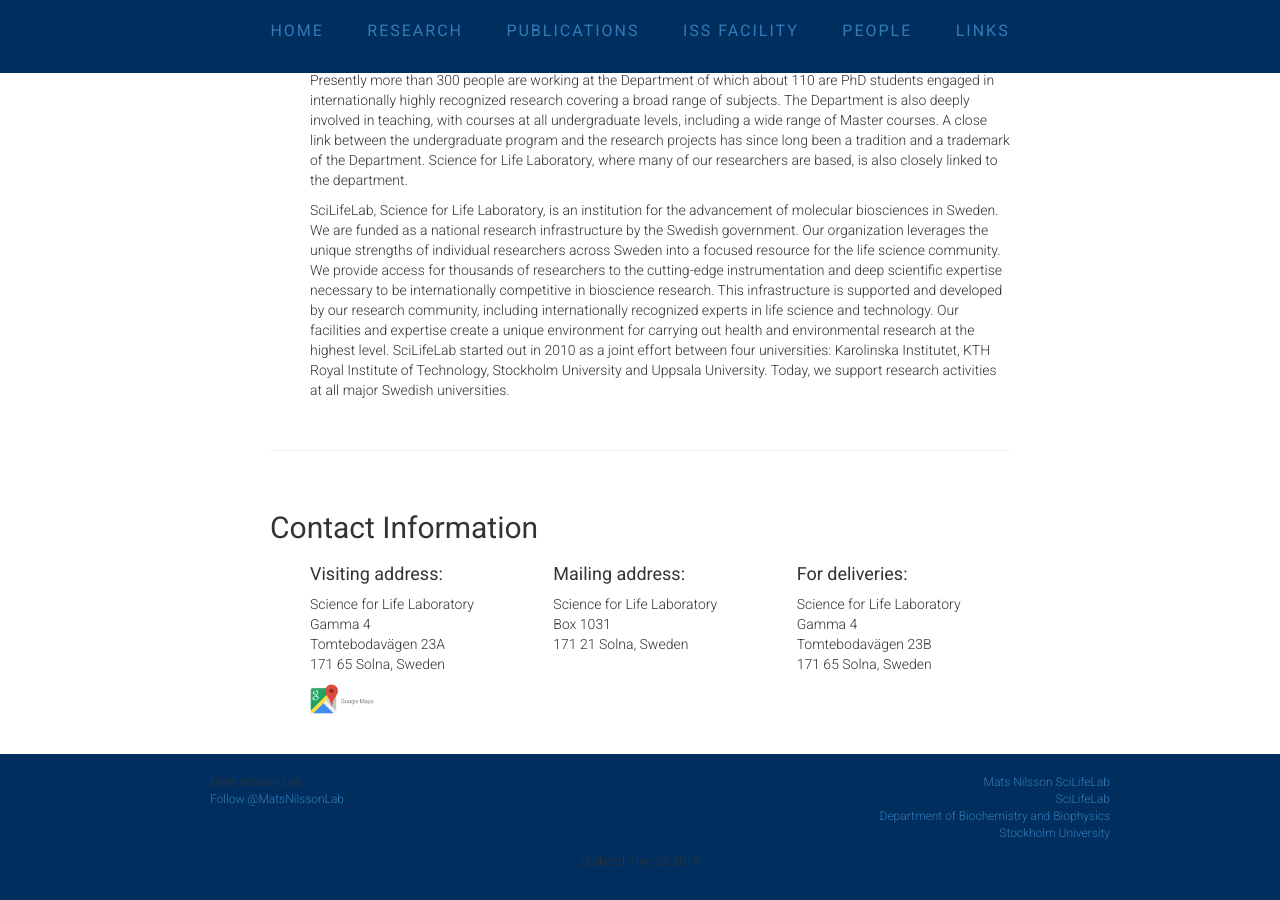
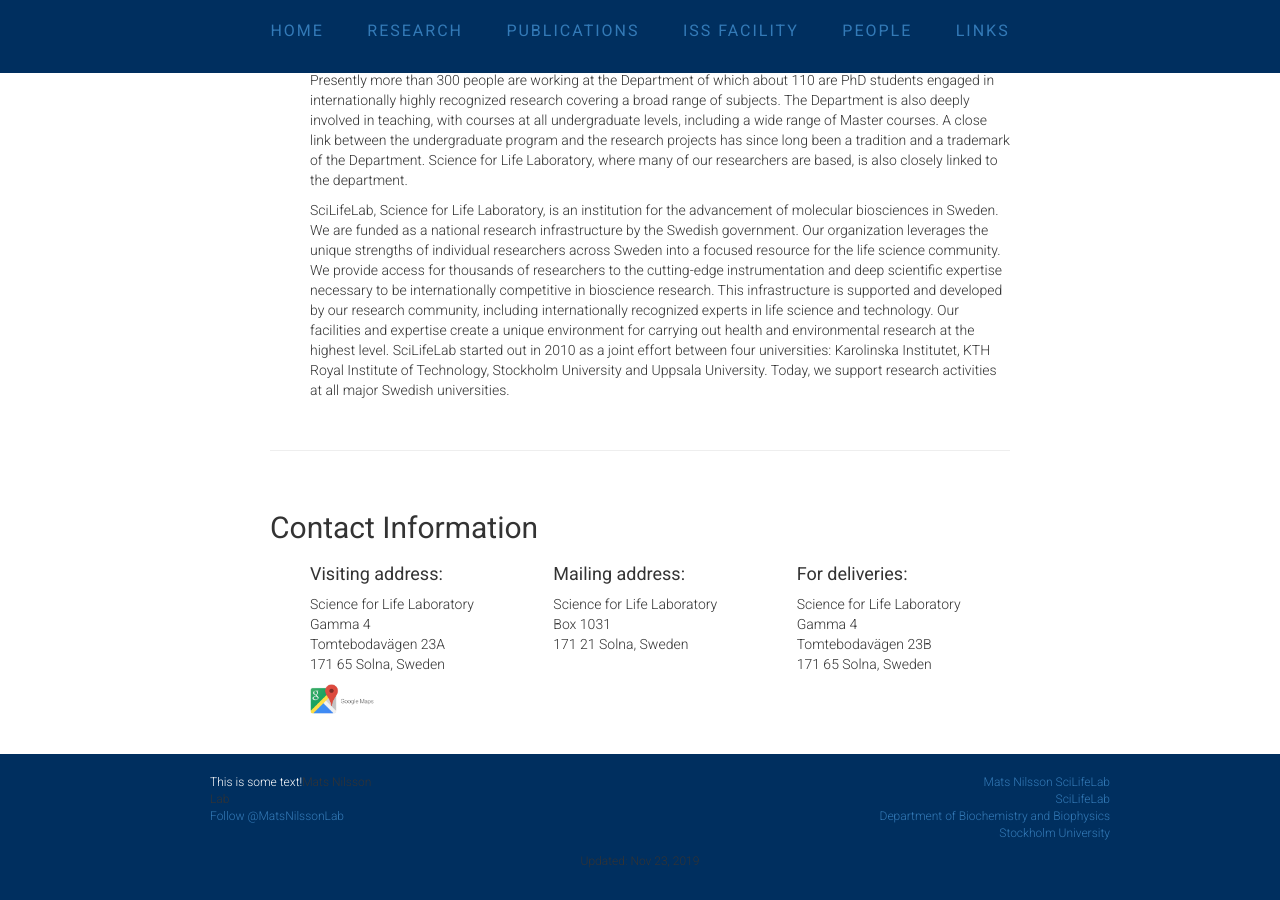
Before and after one commit to flintott/NilssonLab, a Jekyll site: the page index.html, which Jekyll copies as it is, in a window 1280 px wide and 900 px high, scrolled down 4907 px. Built offline with Jekyll 4.4.1, drawn with Linux system fonts in a browser that asks for light colours; comment, search, counter and statistics services are not loaded.

Commit message:
Update index.html

```diff
--- a/index.html
+++ b/index.html
@@ -402,7 +402,7 @@
       <div class="row">
 	<div class=" col-sm-4  col-md-3 col-lg-3">
           <ul>
-            <li>Mats Nilsson Lab</li>
+            <li><font color="white">This is some text!</font>Mats Nilsson Lab</li>
 	    <li><a href="https://twitter.com/MatsNilssonLab" class="twitter-follow-button" data-show-count="false">Follow @MatsNilssonLab</a><script async src="https://platform.twitter.com/widgets.js" charset="utf-8"></script></li>
           </ul>
         </div>
```
